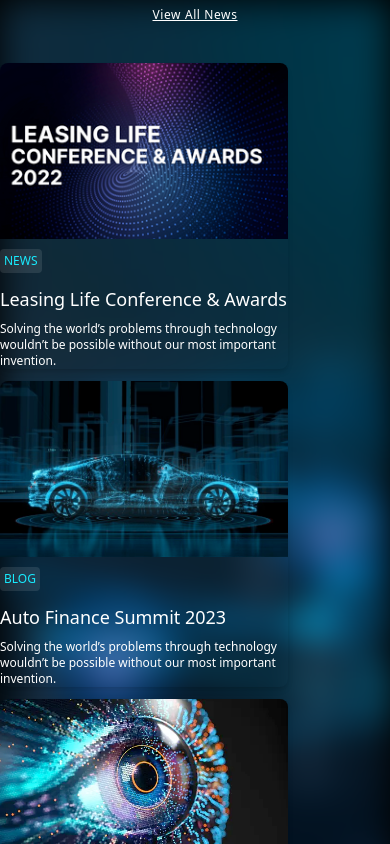
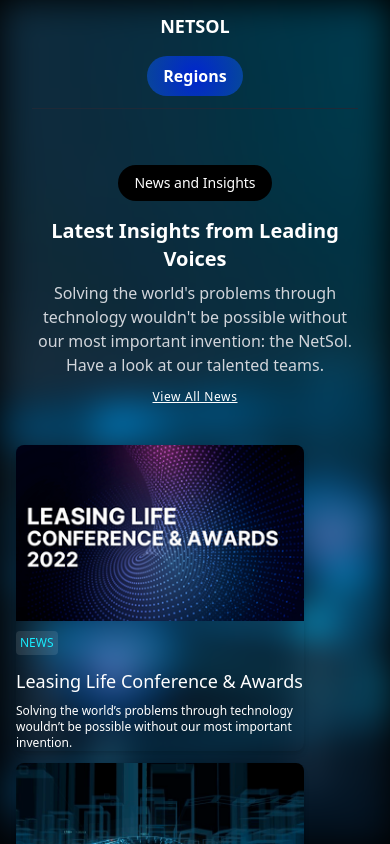
Before and after one commit to ahmadhassaan11/app-interface-nuxt3, a Nuxt app: page / in a window 390 px wide. Shown: the top 844 px of the page. Built offline with nearby package versions, Linux system fonts and the light colour scheme.

Commit message:
fix: added responsiveness

```diff
--- a/components/Header.vue
+++ b/components/Header.vue
@@ -1,14 +1,14 @@
 <template>
-  <div class="container mx-auto">
-    <div class="flex justify-between items-center bg-transparent py-3 text-white font-bold">
-      <div>NETSOL</div>
-      <div class="relative">
-        <button @click="toggleDropdown" class="mt-4 text-white font-bold py-2 px-4 rounded-full transition duration-300" style="background: radial-gradient(163.75% 163.75% at 23.45% 140%, #0025CE 0%, rgba(9, 93, 230, 0.53) 100%);">
+  <div class="container mx-auto px-4">
+    <div class="flex flex-col sm:flex-row justify-between items-center bg-transparent py-3 text-white font-bold">
+      <div class="text-lg">NETSOL</div>
+      <div class="relative mt-4 sm:mt-0">
+        <button @click="toggleDropdown" class="text-white font-bold py-2 px-4 rounded-full transition duration-300" style="background: radial-gradient(circle, #0025CE 0%, rgba(9, 93, 230, 0.53) 100%);">
           Regions
         </button>
-        <div v-if="isDropdownVisible" class="absolute mt-1 w-full bg-white bg-opacity-10 text-white font-thin rounded-lg shadow-lg">
+        <div v-if="isDropdownVisible" class="absolute top-full mt-2 w-full bg-white bg-opacity-10 text-white font-thin rounded-lg shadow-lg">
           <ul>
-            <li v-for="region in regions" :key="region.code" @click="selectRegion(region)" class="block py-2 px-4 hover:text-cyan-300 underline">
+            <li v-for="region in regions" :key="region.code" @click="selectRegion(region)" class="block py-2 px-4 hover:text-cyan-300 underline cursor-pointer">
               {{ region.name }}
             </li>
           </ul>
--- a/layouts/default.vue
+++ b/layouts/default.vue
@@ -1,8 +1,14 @@
 <template>
-  <div class="h-screen text-blue px-20% DefaultLayout relative bg-black" style="height: 110vh;">
-    <div class="absolute inset-0" style="background-image: url('/background.jpeg'); filter: blur(18px);"></div>
-    <div class="absolute inset-0 flex items-center justify-center z-10">
-      <slot />
+  <div class="min-h-screen flex flex-col text-blue bg-black">
+    <div class="absolute inset-0 z-0" style="background-image: url('/background.jpeg'); filter: blur(18px);"></div>
+
+    <div class="z-10 flex-1">
+      <header>
+        <slot name="header"></slot>
+      </header>
+      <main class="flex flex-1 items-center justify-center px-4 sm:px-8 md:px-10 lg:px-11">
+        <slot />
+      </main>
     </div>
   </div>
 </template>
--- a/pages/[region].vue
+++ b/pages/[region].vue
@@ -1,8 +1,9 @@
 <template>
-    <div>
-      <h1 class="text-white">Region: {{ region }}</h1>
-    </div>
-  </template>
+  <div class="flex flex-col items-center justify-center h-screen">
+    <h1 class="text-cyan-300 uppercase">{{ region }}</h1>
+    <h1 class="text-white">Region is Selected</h1>
+  </div>
+</template>
 
   <script setup>
   const route = useRoute();
--- a/pages/index.vue
+++ b/pages/index.vue
@@ -1,4 +1,3 @@
-import NewsCard from '../components/NewsCard.vue';
 <template>
     <div>
         <Header />
@@ -8,19 +7,13 @@
                     <button
                         class="mt-4 bg-black hover:bg-blue-600 text-white text-sm py-2 px-4 rounded-full transition duration-300">News
                         and Insights</button>
-                    <h1 class="text-3xl pt-2 font-semibold mt-2 text-white">Latest Insights from Leading Voices</h1>
+                    <h1 class="text-xl sm:text-2xl md:text-3xl pt-2 font-semibold mt-2 text-white">Latest Insights from Leading Voices</h1>
                     <p class="mt-2 text-gray-300">Solving the world's problems through technology wouldn't be possible
-                        without our most important <br />invention: the NetSol. Have a look at our talented teams.</p>
+                        without our most important invention: the NetSol. Have a look at our talented teams.</p>
                     <p class="text-xs pt-3 tracking-wider text-white underline">View All News</p>
                 </div>
             </div>
         </div>
-        <!-- <div class="flex flex-wrap justify-between gap-3">
-            <img class="w-72 h-44 rounded-lg" src="~assets/img1.png" alt="" />
-            <img class="w-72 h-44 rounded-lg" src="~assets/img2.png" alt="" />
-            <img class="w-72 h-44 rounded-lg" src="~assets/img3.png" alt="" />
-            <img class="w-72 h-44 rounded-lg" src="~assets/img4.png" alt="" />
-        </div> -->
 
         <div class="flex flex-wrap justify-between gap-3">
             <NewsCard image="/img1.png" title="Leasing Life Conference & Awards" tag="News"
@@ -32,6 +25,5 @@
             <NewsCard image="/img4.png" title="Leasing Life Conference & Awards" tag="Blog"
                 description="Solving the world’s problems through technology wouldn’t be possible without our most important invention." />
         </div>
-
     </div>
 </template>
```
